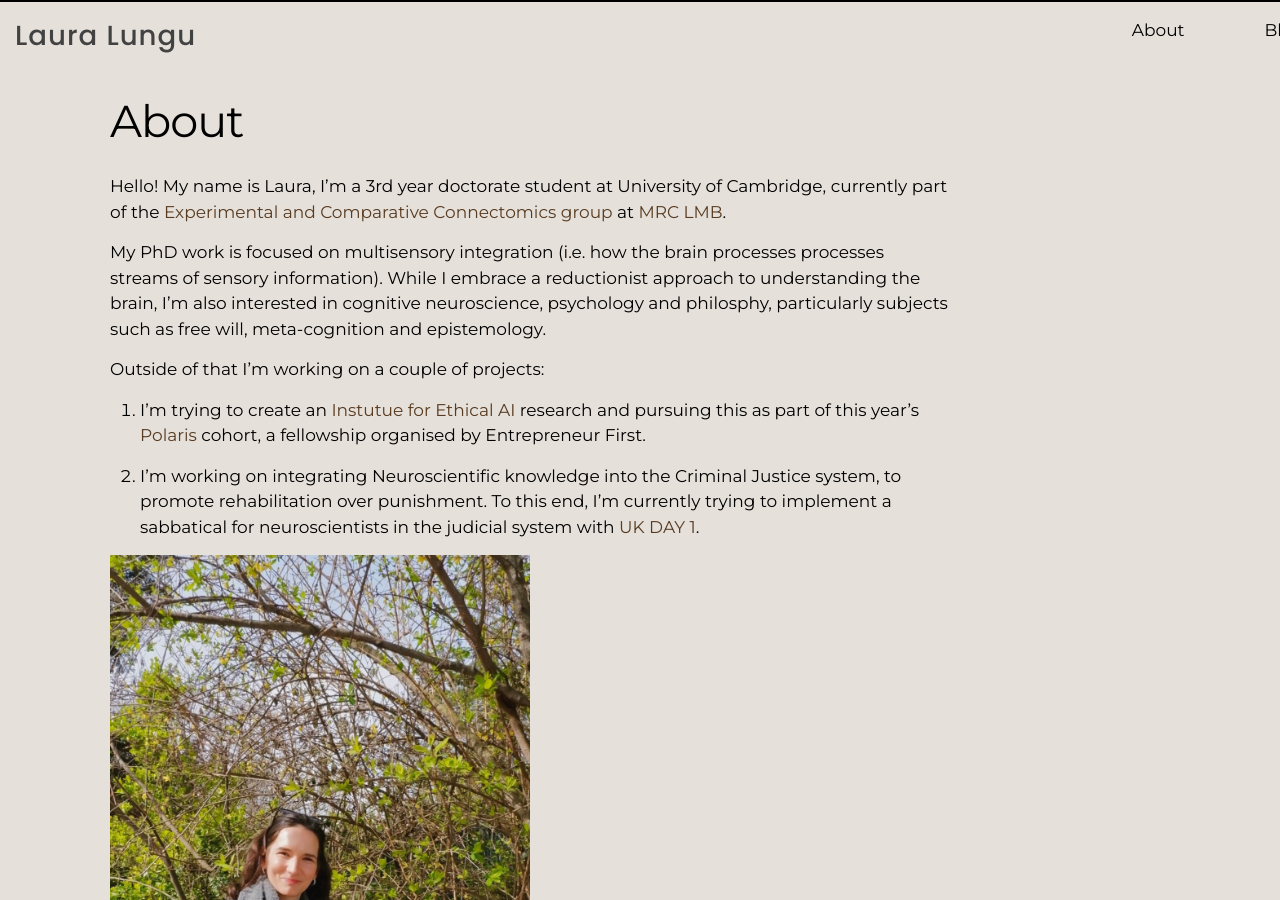
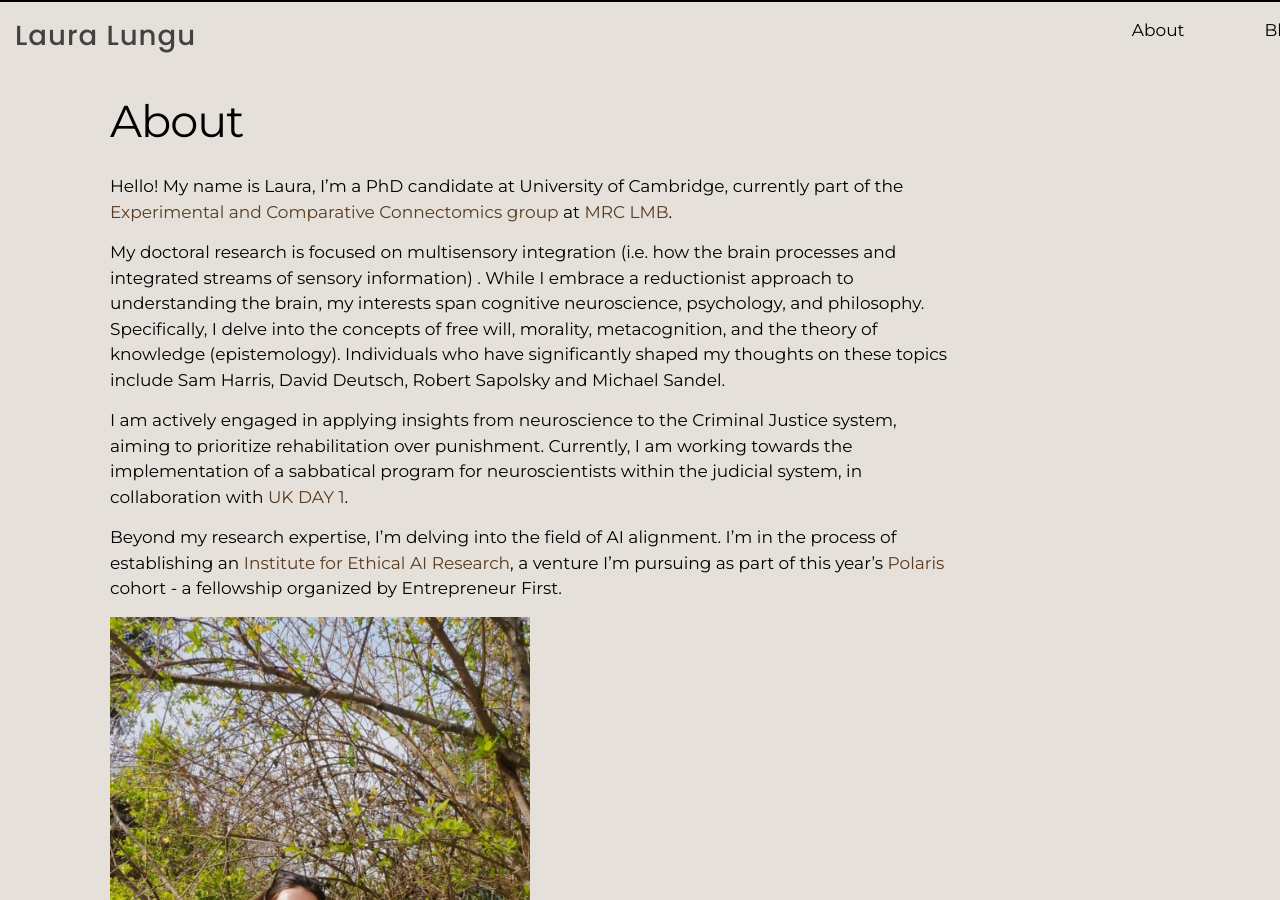
Before and after one commit to lauralungum/minima.webpage, a Jekyll site: the page built from about.markdown, in a window 1280 px wide and 900 px high. Built offline with Jekyll 4.4.1, drawn with Linux system fonts in a browser that asks for light colours; some web fonts are replaced.

Commit message:
edits about

```diff
--- a/about.markdown
+++ b/about.markdown
@@ -4,21 +4,14 @@ title: About
 permalink: /about/
 ---
 
+Hello! My name is Laura, I'm a PhD candidate at University of Cambridge, currently part of the [Experimental and Comparative Connectomics group](https://syn.mrc-lmb.cam.ac.uk/index.html) at [MRC LMB](https://www2.mrc-lmb.cam.ac.uk/about-lmb/).
 
-Hello! My name is Laura, I'm a 3rd year doctorate student at University of Cambridge, currently part of the [Experimental and Comparative Connectomics group](https://syn.mrc-lmb.cam.ac.uk/index.html) at [MRC LMB](https://www2.mrc-lmb.cam.ac.uk/about-lmb/).
+My doctoral research is focused on multisensory integration (i.e. how the brain processes and integrated streams of sensory information) . While I embrace a reductionist approach to understanding the brain, my interests span  cognitive neuroscience, psychology, and philosophy. Specifically, I delve into the concepts of free will, morality, metacognition, and the theory of knowledge (epistemology). Individuals who have significantly shaped my thoughts on these topics include Sam Harris, David Deutsch, Robert Sapolsky and Michael Sandel.
 
-My PhD work is focused on multisensory integration (i.e. how the brain processes processes streams of sensory information). While I embrace a reductionist approach to understanding the brain, I'm also  interested in cognitive neuroscience, psychology and philosphy, particularly subjects such as free will, meta-cognition and epistemology.
+I am actively engaged in applying insights from neuroscience to the Criminal Justice system, aiming to prioritize rehabilitation over punishment. Currently, I am working towards the implementation of a sabbatical program for neuroscientists within the judicial system, in collaboration with [UK DAY 1](https://ukdayone.org/).
 
 
-
-
-
-Outside of that I'm working on a couple of projects:
-1. I'm trying to create an [Instutue for Ethical AI](https://lauralungu.com/blog/ethicalAIinstitute/) research and pursuing this as part of this year's [Polaris](https://www.polaris-fellowship.com/) cohort, a fellowship organised by Entrepreneur First.
-
-2. I'm working on integrating Neuroscientific knowledge into the Criminal Justice system, to promote rehabilitation over punishment. To this end, I'm currently trying to implement a sabbatical for neuroscientists in the judicial system with [UK DAY 1](https://ukdayone.org/).
-
-
+Beyond my research expertise, I'm delving into the field of AI alignment. I'm in the process of establishing an [Institute for Ethical AI Research](https://lauralungu.com/blog/ethicalAIinstitute/), a venture I'm pursuing as part of this year's [Polaris](https://www.polaris-fellowship.com/)  cohort - a fellowship organized by Entrepreneur First.
 
 
 ![portrait](/images/portrait.JPG){: style="width: 50%; height: auto;"}
```
